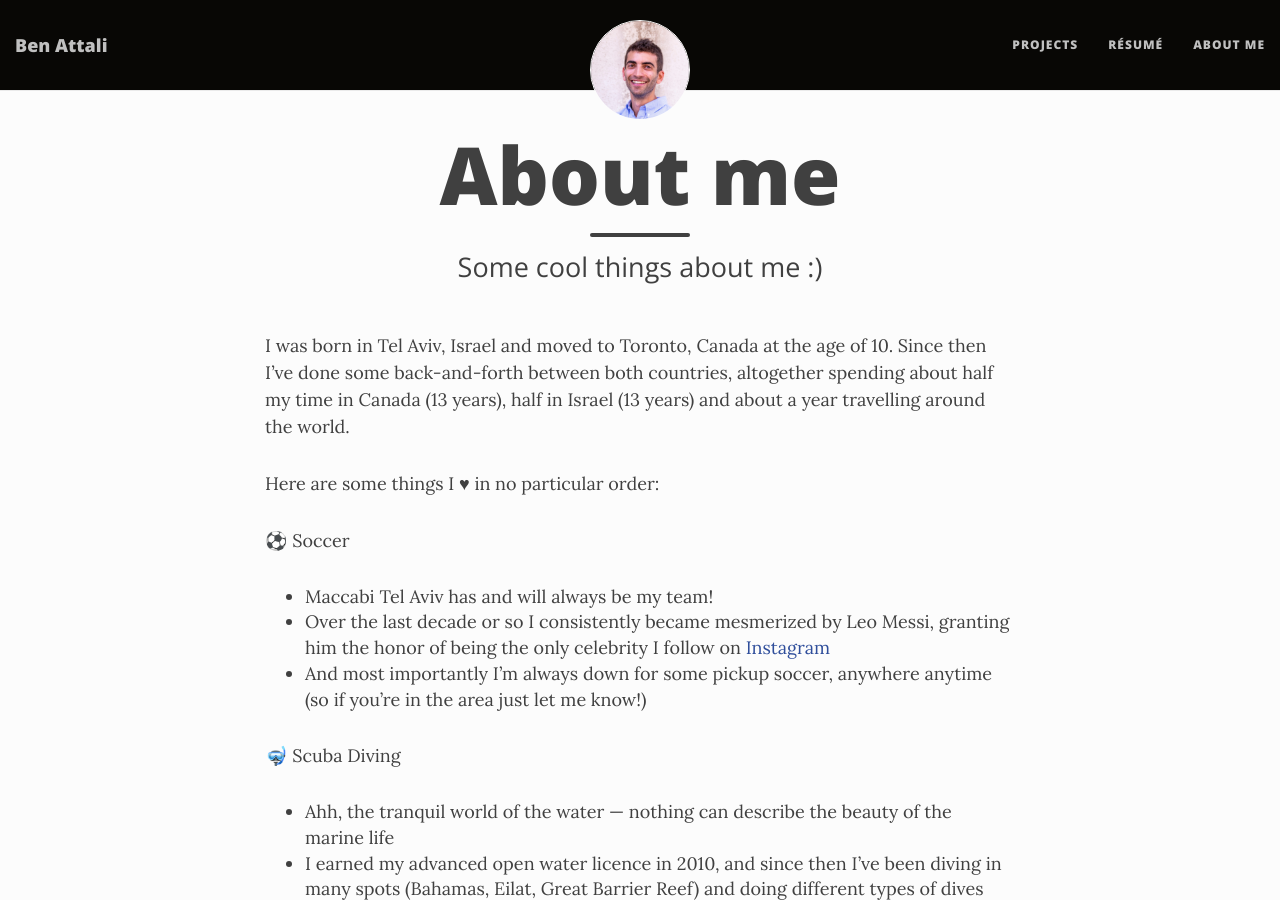
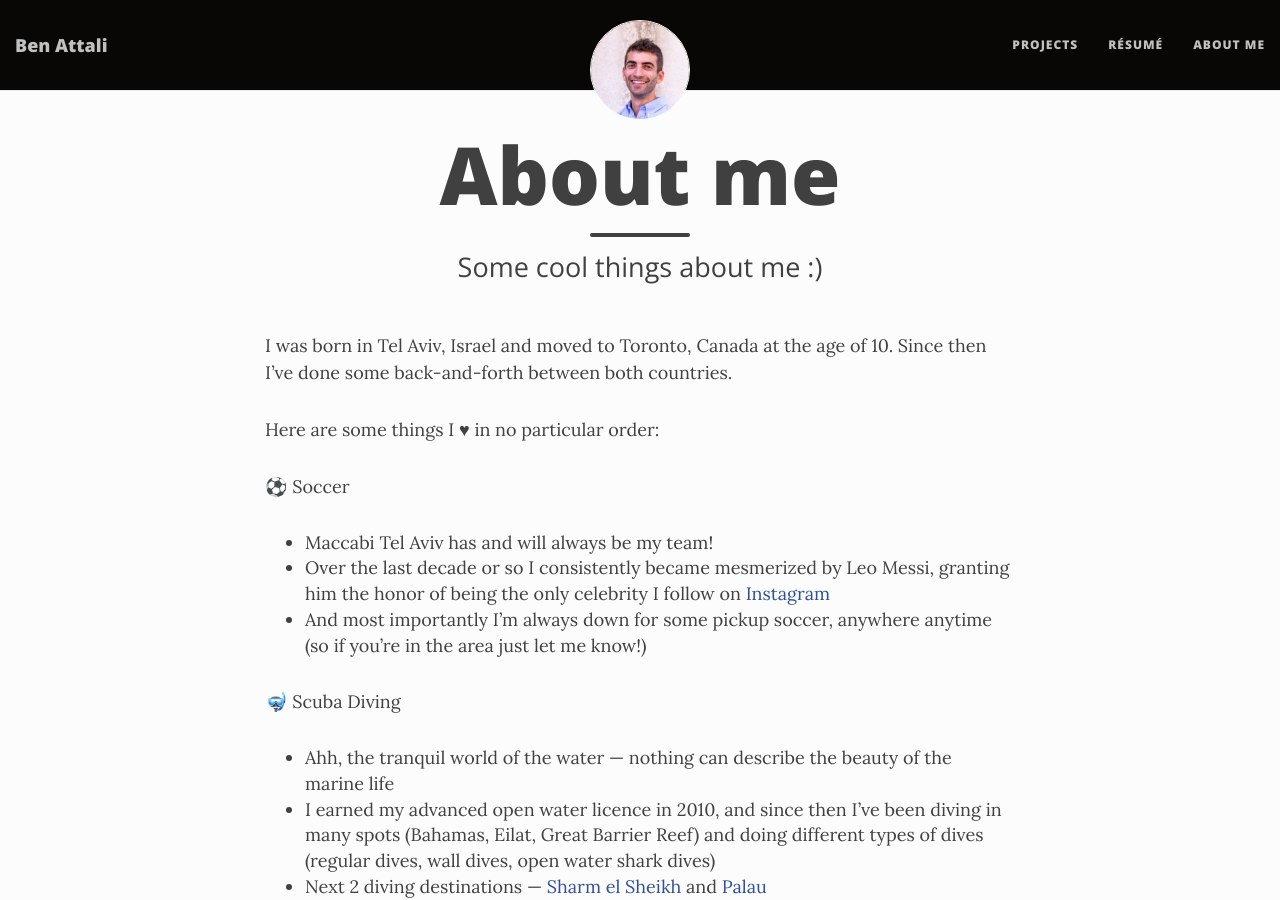
Before and after one commit to benattali/benattali.github.io, a Jekyll site: the page built from aboutme.md, in a window 1280 px wide and 900 px high. Built offline with Jekyll 4.4.1, drawn with Linux system fonts in a browser that asks for light colours; nearby versions of some CDN libraries.

Commit message:
Update aboutme.md

```diff
--- a/aboutme.md
+++ b/aboutme.md
@@ -4,7 +4,7 @@
 subtitle: Some cool things about me :)
 ---
 
-I was born in Tel Aviv, Israel and moved to Toronto, Canada at the age of 10. Since then I've done some back-and-forth between both countries, altogether spending about half my time in Canada (13 years), half in Israel (13 years) and about a year travelling around the world.
+I was born in Tel Aviv, Israel and moved to Toronto, Canada at the age of 10. Since then I've done some back-and-forth between both countries.
 
 
 Here are some things I ♥ in no particular order:
```
